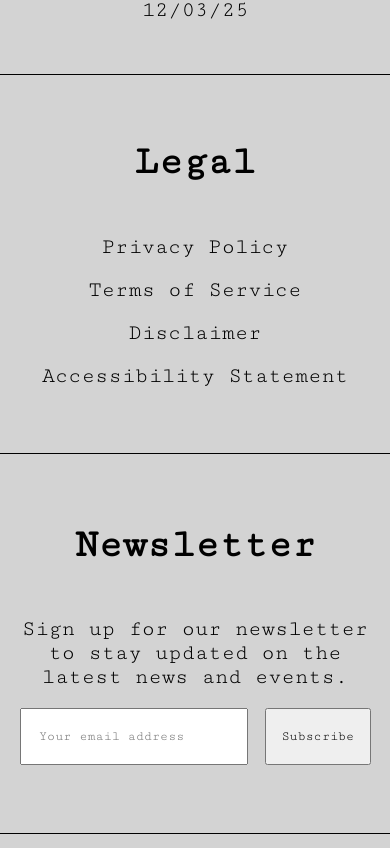
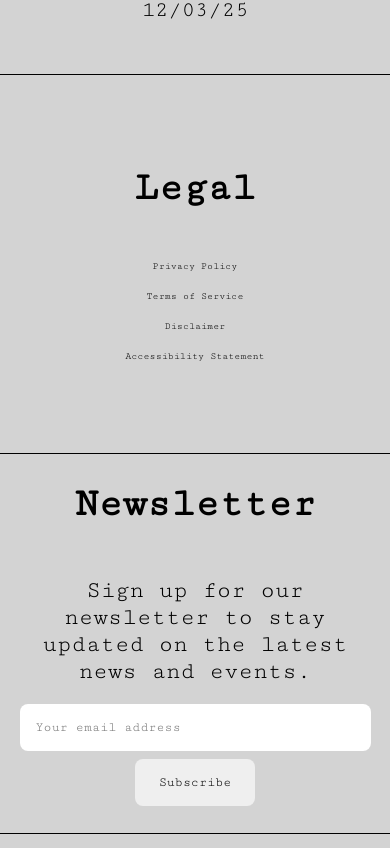
Before and after one commit to SJC-CS-Club/computer_science_club, a React (Vite) app: page / in a window 390 px wide. Shown: the part 7196-8044 px from the top of the page. Built offline with nearby package versions, Linux system fonts and the light colour scheme.

Commit message:
fixed footer input validation

```diff
--- a/src/components/footer.tsx
+++ b/src/components/footer.tsx
@@ -2,13 +2,13 @@ import "../styles/footer.scss";
 
 export const FooterNewsletter = () => {
   return (
-    <div className="footer-section" id="footer-card-three">
+    <div className="footer-section footer-newsletter">
       <h3>Newsletter</h3>
       <p>
         Sign up for our newsletter to stay updated on the latest news and
         events.
       </p>
-      <form action="https://formspree.io/f/xovqayrr" method="POST">
+      <form action="https://formspree.io/f/mqayapab" method="POST">
         <input
           type="email"
           placeholder="Your email address"
@@ -58,7 +58,7 @@ export const FooterSocials = () => {
 
 export const FooterDetails = () => {
   return (
-    <div className="footer-section" id="footer-card-one">
+    <div className="footer-section footer-details">
       <h3>Meeting Times & Directions</h3>
       <div>Wednesday's | 3:00 - 5:00 pm</div>
       <div>Building 2 (STEM Building) Room 207</div>
--- a/src/styles/footer.scss
+++ b/src/styles/footer.scss
@@ -21,16 +21,54 @@ footer {
   gap: 5%;
 }
 
+// Footer Details section
+.footer-details {
+
+  h3 {
+    width: 90%;
+    text-align: center;
+    font-size: 2rem;
+  }
+}
+
+// Footer newsletter
+.footer-newsletter {
+
+  h3 {
+    width: 90%;
+    font-size: 2rem;
+    text-align: center;
+  }
+
+  p {
+    font-size: 1.25rem;
+    text-align: center;
+    padding: 0 1rem;
+  }
+
+  form {
+    width: 90%;
+    display: flex;
+    justify-content: space-between;
+
+    input {
+      width: 65%;
+      padding: 1rem;
+      border-radius: 0.5rem;
+      border: none;
+    }
+    button {
+      padding: 1rem 1.5rem;
+      border-radius: 0.5rem;
+      border: none;
+    }
+  }
+}
+
 .footer-section div {
   width: 90%;
   text-align: center;
   font-size: clamp(16px, 2vw, 20px);
-}
-
-.footer-section h3 {
-  width: 90%;
-  text-align: center;
-  font-size: clamp(8px, 2vw, 28px);
 }
 
 #footer-card-two a {
@@ -43,29 +81,6 @@ footer {
 
 #footer-card-three p {
   width: 90%;
-}
-
-#footer-card-three form {
-  width: 90%;
-  height: 15%;
-  display: flex;
-  justify-content: space-between;
-}
-
-#footer-card-three input {
-  height: 100%;
-  width: 65%;
-  padding-left: 5%;
-}
-
-#footer-card-three button {
-  height: 100%;
-  width: 30%;
-}
-
-#footer-card-three p {
-  font-size: clamp(10px, 2vw, 20px);
-  text-align: center;
 }
 
 #footer-card-four a {
@@ -84,10 +99,26 @@ footer {
   padding-top: 10px;
 }
 
+@media screen and (max-width: 1200px) {
+  .footer-newsletter {
+    form {
+      flex-direction: column;
+      gap: 0.5rem;
+
+      input {
+        width: 100%;
+      }
+
+      button {
+        // width: 50%;
+        margin: 0 auto;
+      }
+    }
+  }
+}
+
 @media screen and (max-width: 1024px) {
-  #footer-card-four a {
-    font-size: clamp(10px, 4vw, 35px);
-  }
+  //
 }
 
 /* Tablet Design */
@@ -117,13 +148,10 @@ footer {
     font-size: clamp(22px, 3vw, 40px);
   }
 
-  #footer-card-two a,
-  #footer-card-three p {
-    font-size: clamp(22px, 2.75vw, 40px);
-  }
-
-  #footer-card-four a {
-    font-size: clamp(30px, 8vw, 40px);
+  .footer-newsletter {
+    p {
+      font-size: 1.5rem;
+    }
   }
 
   #footer-ending {
```
